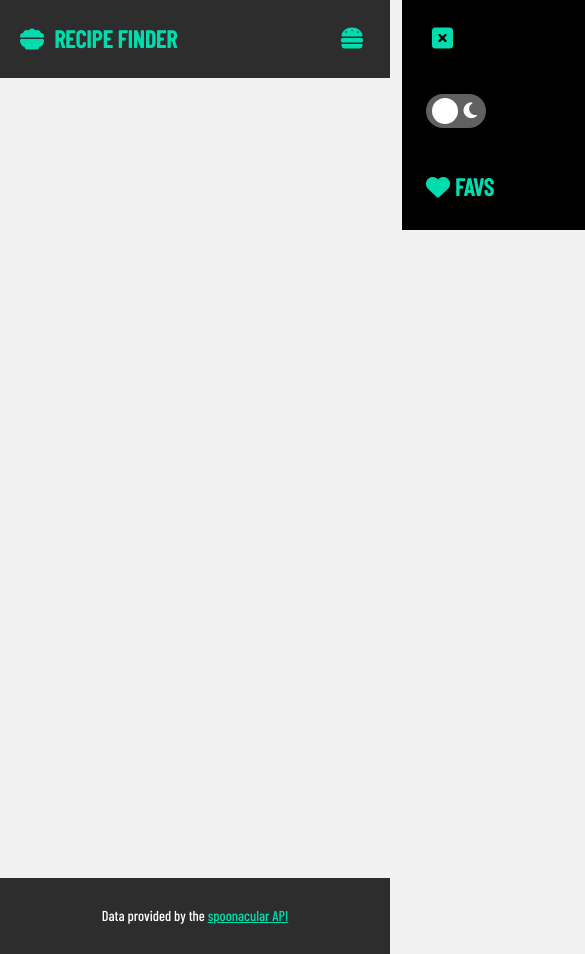
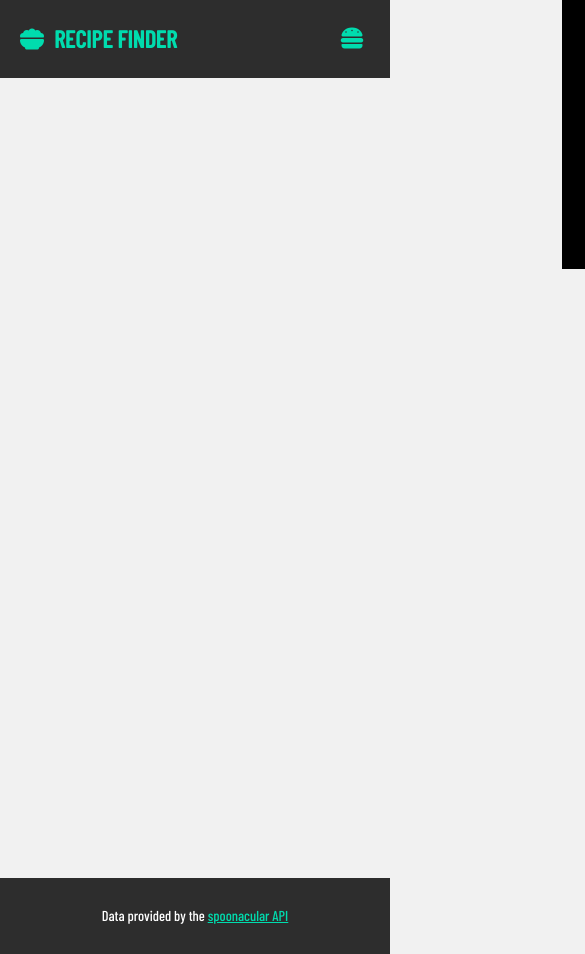
Before and after one commit to cassianebel/recipe-app, a React (Vite) app: page / in a window 390 px wide. Shown: the top 954 px of the page, 585 px wide, since content can reach past the window. Built offline with nearby package versions, Linux system fonts and the light colour scheme; no server answers; a web font is replaced by a local one.

Commit message:
fix mobile nav

```diff
--- a/src/App.css
+++ b/src/App.css
@@ -347,10 +347,11 @@ footer a {
     margin-right: -220px;
     background-color: #000;
     padding: 24px;
-    width: 160px;
+    width: 0px;
   }
   #nav.open {
     margin-right: 0;
+    width: 160px;
   }
 }
 @media (min-width: 769px) {
```
